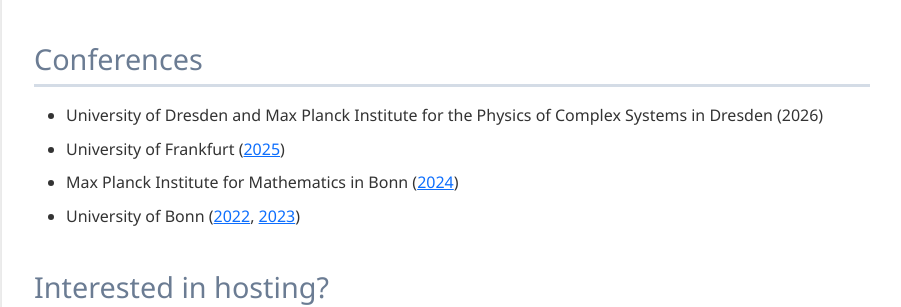
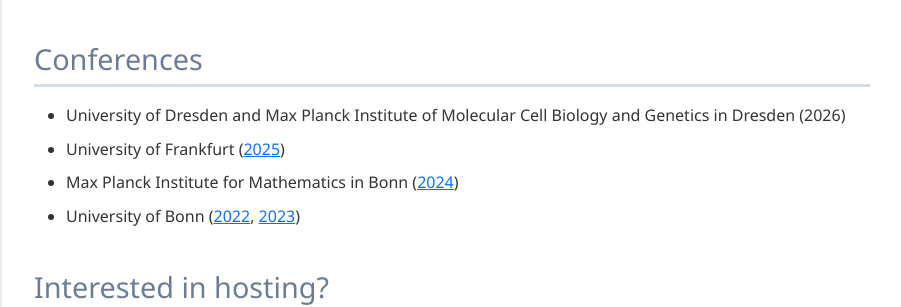
Before and after one commit to GROW-Europe/grow-europe.github.io, a Jekyll site: the page built from index.html, in a window 1280 px wide. Shown: the part 1774-2081 px from the top of the page, without its empty margins (188-1089 px from the left). Built offline with Jekyll 4.4.1, drawn with Linux system fonts in a browser that asks for light colours; a script that is not in the unit is left out.

Commit message:
Picked the wrong MPI in Dresden

```diff
--- a/index.html
+++ b/index.html
@@ -95,7 +95,7 @@
   <h2>Conferences</h2>
   <ul class="conference-list">
     <li>
-      University of Dresden and Max Planck Institute for the Physics of Complex Systems in Dresden
+      University of Dresden and Max Planck Institute of Molecular Cell Biology and Genetics in Dresden
       (2026)
     </li>
     <li>
```
